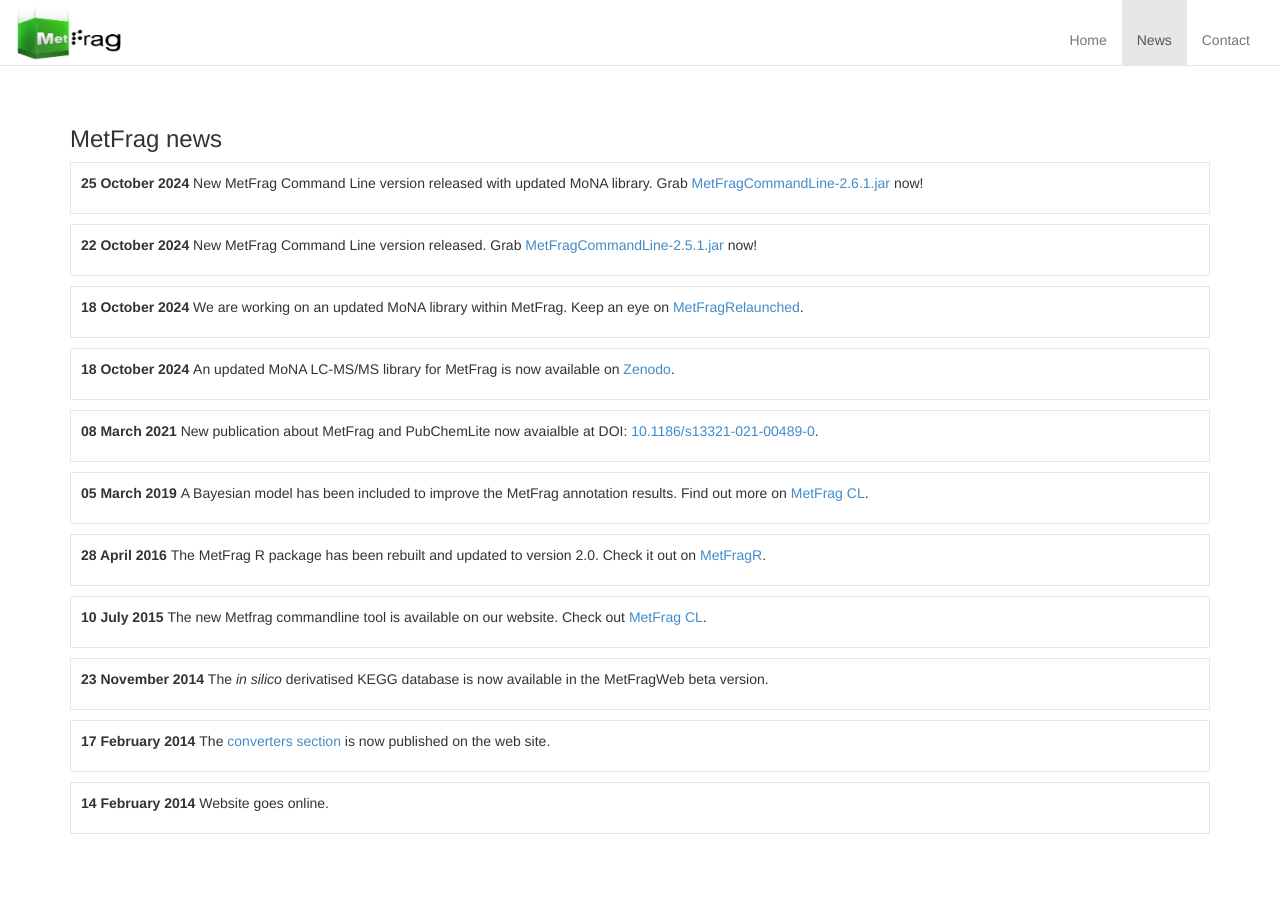
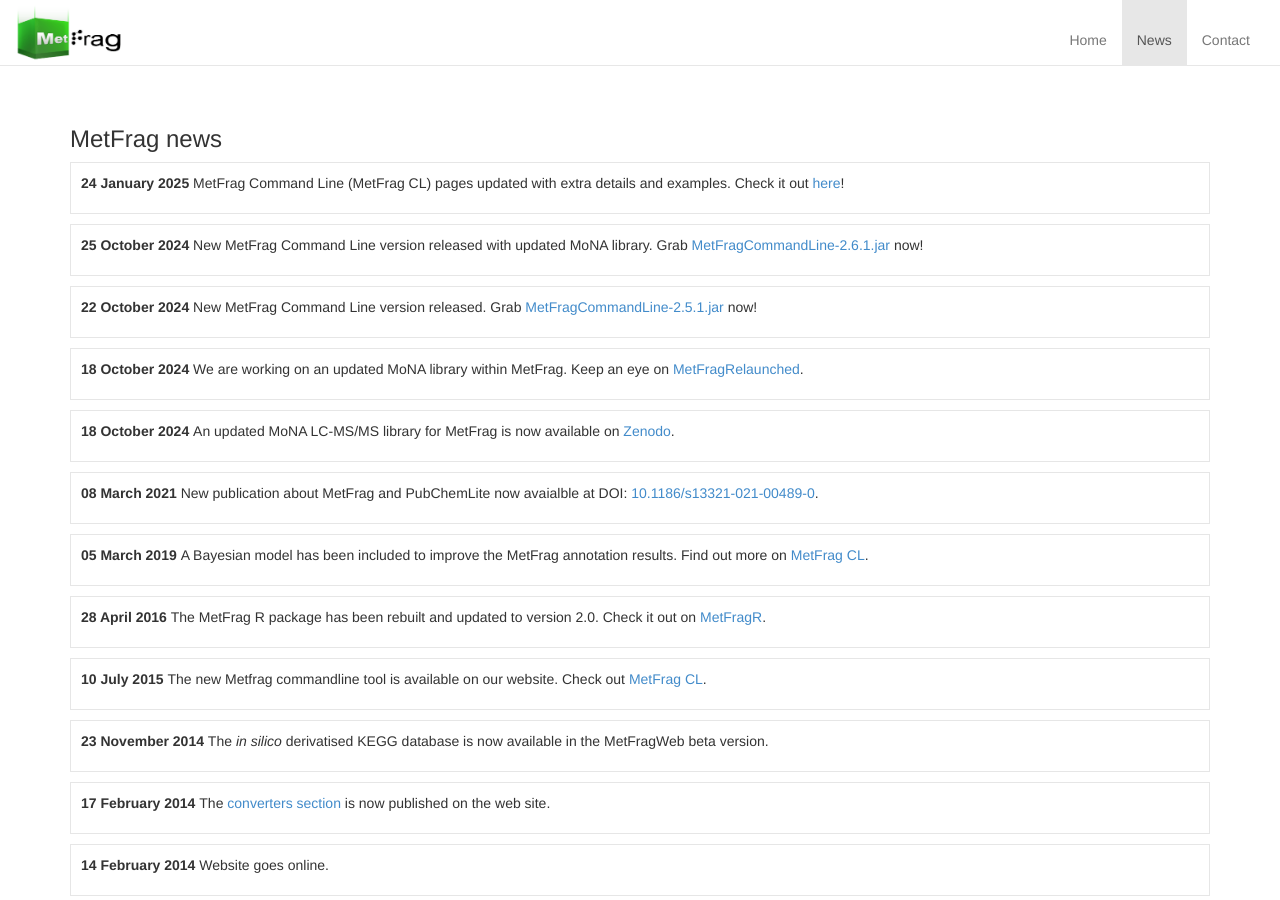
Before and after one commit to ipb-halle/MetFrag, a Jekyll site: the page built from news/index.html, in a window 1280 px wide and 900 px high. Built offline with Jekyll 4.4.1, drawn with Linux system fonts in a browser that asks for light colours; nearby versions of some CDN libraries.

Commit message:
Updated news
...to mention doc updates

```diff
--- a/news/index.html
+++ b/news/index.html
@@ -7,6 +7,7 @@
 <h3>MetFrag news</h3>
 <ul class="news list-unstyled" >
 
+  <li><p><b>24 January 2025 </b>MetFrag Command Line (MetFrag CL) pages updated with extra details and examples. Check it out <a href="MetFrag/projects/metfragcl">here</a>!</p></li>
   <li><p><b>25 October 2024 </b>New MetFrag Command Line version released with updated MoNA library. Grab <a href="https://github.com/ipb-halle/MetFragRelaunched/releases/tag/v2.6.1">MetFragCommandLine-2.6.1.jar</a> now!</p></li>
   <li><p><b>22 October 2024 </b>New MetFrag Command Line version released. Grab <a href="https://github.com/ipb-halle/MetFragRelaunched/releases/tag/v2.5.1">MetFragCommandLine-2.5.1.jar</a> now!</p></li>
   <li><p><b>18 October 2024 </b>We are working on an updated MoNA library within MetFrag. Keep an eye on <a href="https://github.com/ipb-halle/MetFragRelaunched">MetFragRelaunched</a>.</p></li>
```
